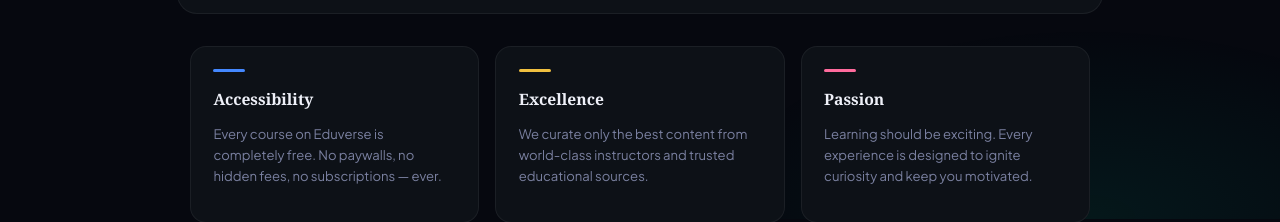
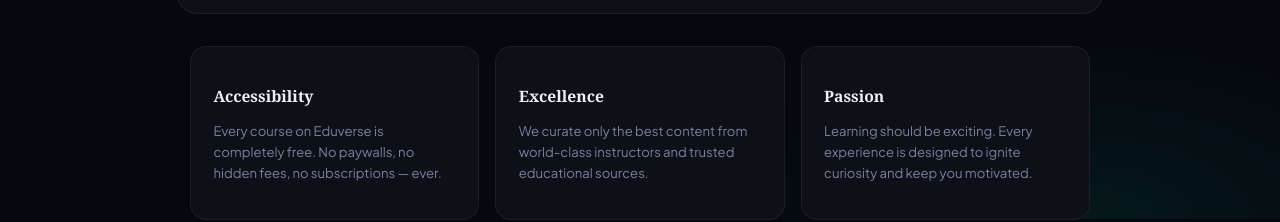
Before and after one commit to oduyemofiyin-stack/Eduverse, a Next.js app: page /about in a window 1280 px wide. Shown: the part 581-803 px from the top of the page. Built offline with nearby package versions, Linux system fonts and the light colour scheme; sample sign-in values are in the browser's storage.

Commit message:
remove accent bars from about and contact cards

```diff
--- a/pages/about.js
+++ b/pages/about.js
@@ -56,7 +56,7 @@ export default function About() {
             onMouseEnter={e => { e.currentTarget.style.borderColor='rgba(255,255,255,0.13)'; e.currentTarget.style.transform='translateY(-3px)'; }}
             onMouseLeave={e => { e.currentTarget.style.borderColor='rgba(255,255,255,0.06)'; e.currentTarget.style.transform='translateY(0)'; }}
           >
-            <span style={{width:'32px', height:'3px', borderRadius:'100px', background:v.color, marginBottom:'0.8rem', display:'block'}}/>
+
             <h3 style={{fontFamily:'Georgia, serif', fontSize:'0.98rem', fontWeight:'700', marginBottom:'0.35rem'}}>{v.title}</h3>
             <p style={{fontSize:'0.82rem', color:'#7a80a0', lineHeight:'1.6'}}>{v.body}</p>
           </div>
--- a/pages/contact.js
+++ b/pages/contact.js
@@ -81,7 +81,6 @@ export default function Contact() {
             onMouseEnter={e => { e.currentTarget.style.borderColor='rgba(255,255,255,0.13)'; e.currentTarget.style.transform='translateY(-2px)'; }}
             onMouseLeave={e => { e.currentTarget.style.borderColor='rgba(255,255,255,0.06)'; e.currentTarget.style.transform='translateY(0)'; }}
           >
-            <div style={{width:'28px', height:'3px', borderRadius:'100px', background:'var(--blue)', marginBottom:'0.8rem'}}/>
             <h3 style={{fontFamily:'Georgia, serif', fontSize:'0.98rem', fontWeight:'700', marginBottom:'0.55rem'}}>{card.title}</h3>
             {card.content}
           </div>
```
